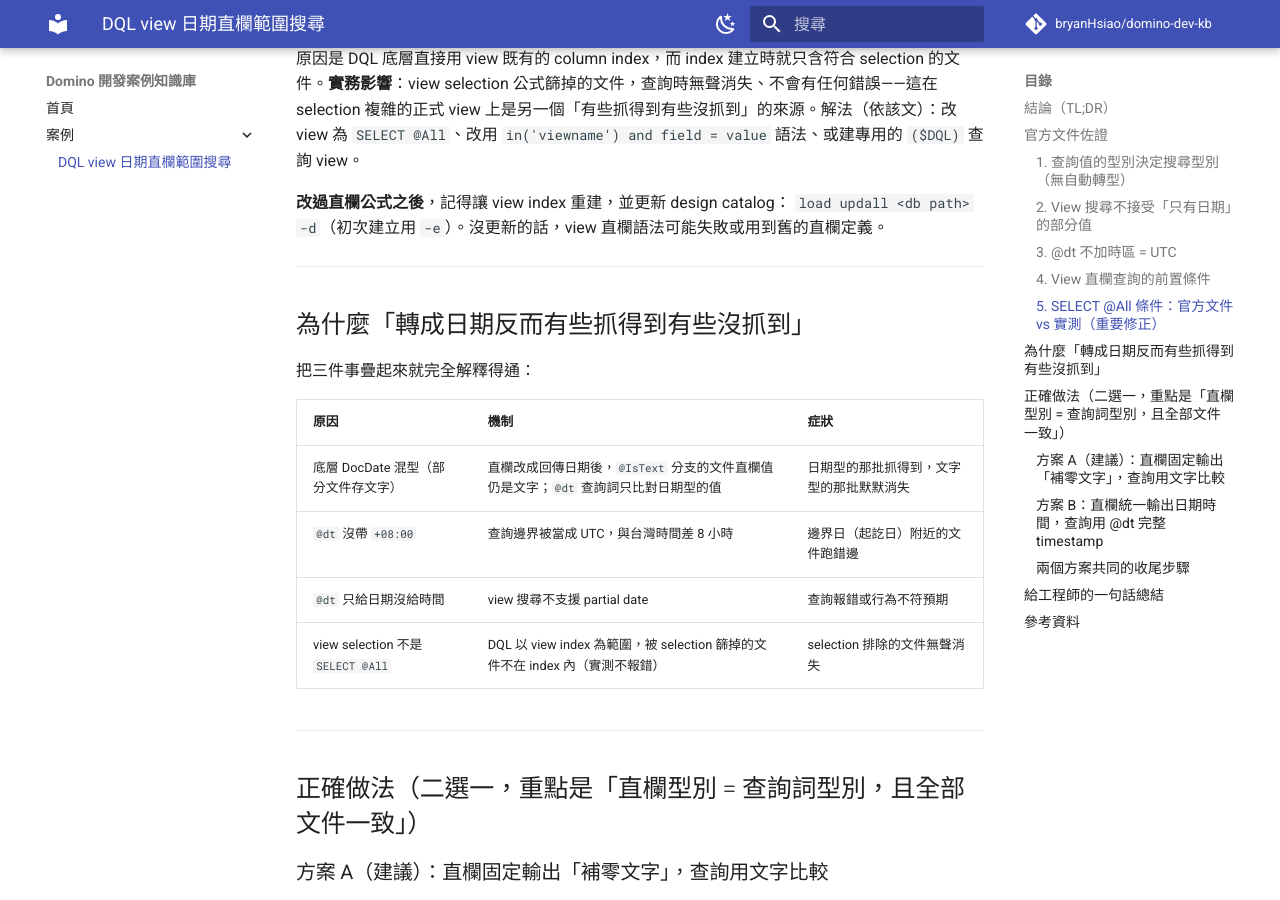
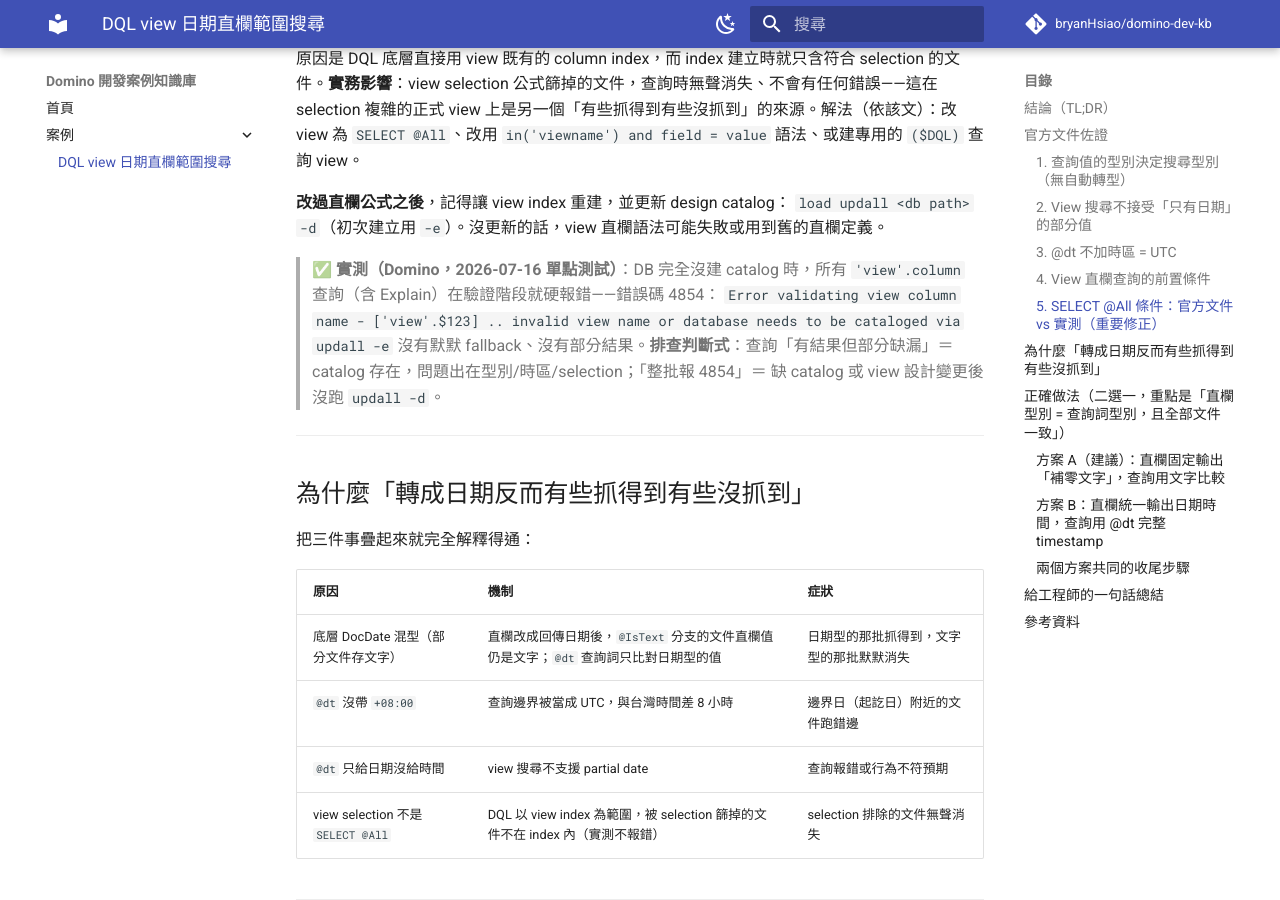
Before and after one commit to bryanHsiao/domino-dev-kb, an MkDocs documentation site: the page built from docs/cases/2026-07-16-dql-view-date-column.md, in a window 1280 px wide and 900 px high, scrolled down 2065 px. Built offline with MkDocs 1.6.1 and Material for MkDocs 9.7.7, drawn with Linux system fonts in a browser that asks for light colours; comment, search, counter and statistics services are not loaded.

Commit message:
補入第一輪實測：無 design catalog 時 view column 查詢整批報錯 4854

```diff
--- a/docs/cases/2026-07-16-dql-view-date-column.md
+++ b/docs/cases/2026-07-16-dql-view-date-column.md
@@ -70,6 +70,10 @@
 
 **改過直欄公式之後**，記得讓 view index 重建，並更新 design catalog：
 `load updall <db path> -d`（初次建立用 `-e`）。沒更新的話，view 直欄語法可能失敗或用到舊的直欄定義。
+
+> ✅ **實測（Domino，2026-07-16 單點測試）**：DB 完全沒建 catalog 時，所有 `'view'.column` 查詢（含 Explain）在驗證階段就硬報錯——錯誤碼 4854：
+> `Error validating view column name - ['view'.$123] .. invalid view name or database needs to be cataloged via updall -e`
+> 沒有默默 fallback、沒有部分結果。**排查判斷式**：查詢「有結果但部分缺漏」＝ catalog 存在，問題出在型別/時區/selection；「整批報 4854」＝ 缺 catalog 或 view 設計變更後沒跑 `updall -d`。
 
 ---
 
```
